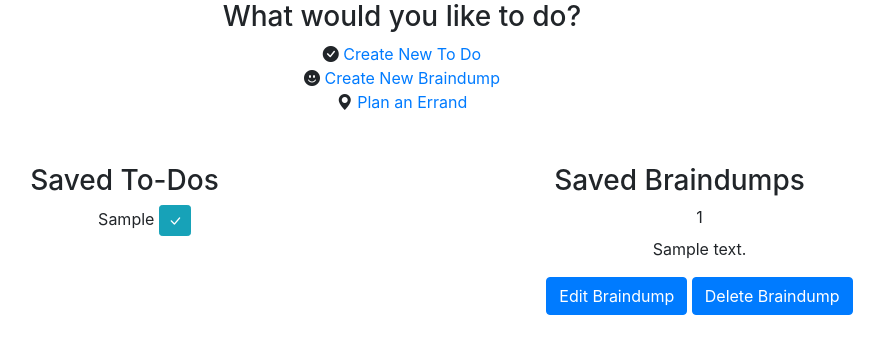
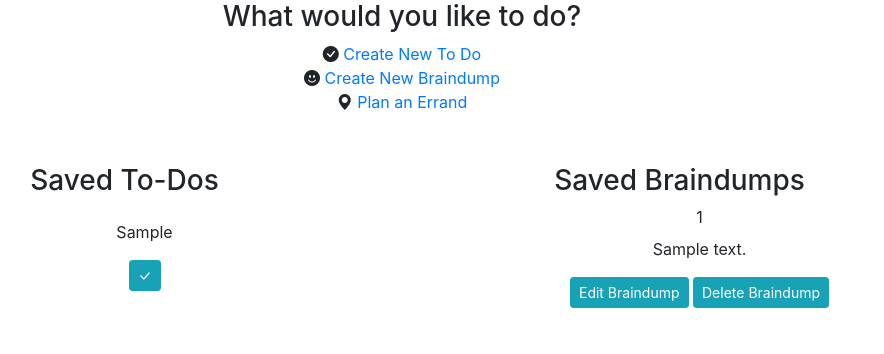
Before and after one commit to alexray113/Get-Organized-App, a Flask app: page /users/1 in a window 1280 px wide. Shown: the part 212-566 px from the top of the page, without its empty margins (238-1122 px from the left). Run offline with Flask 2, Linux system fonts and the light colour scheme; tables that the repository leaves empty hold one stand-in row (values such as "Sample post"); some libraries are stand-ins or nearby versions.

Commit message:
Adjusted to-do checkoff buttons, still needs work

```diff
--- a/static/Css/styles.css
+++ b/static/Css/styles.css
@@ -29,3 +29,12 @@
 .flash-msg {
     background-color: yellow;
 }
+
+#sub-heading-div {
+
+    padding-bottom: 15px;
+}
+
+#list-items {
+    align-items: center;
+}
--- a/templates/user_profile.html
+++ b/templates/user_profile.html
@@ -17,21 +17,25 @@
 <i class="bi bi-emoji-smile-fill"></i> <a href="/braindump">Create New Braindump</a><br>
 <i class="bi bi-geo-alt-fill"></i> <a href="/maps">Plan an Errand</a>
 </div>
-<div class="container text-center">
+<div class="container">
 <div id="main-div" class="row" >
 <div class="col-6">
+  <div id="sub-heading-div">
 <h3>Saved To-Dos</h3>
+  </div>
+  <div id="list-items">
       <ul>
           {% for to_do in user_to_dos %}
         <form action="/delete-to-do" method="POST">
         <span id="delete{{ to_do.to_do_id }}">
-          <span>{{ to_do.to_do_item}}</span>
-          <button type="button" id="{{ to_do.to_do_id }}" class="delete-to-do btn btn-info btn-sm"><i class="bi bi-check-lg"></i></button>
+         <p>{{ to_do.to_do_item}}</p>
+         <button type="button" id="{{ to_do.to_do_id }}" class="delete-to-do btn btn-info btn-sm"><i class="bi bi-check-lg"></i></button>
           <input type="hidden" name="to_do_id" value="{{ to_do.to_do_id }}"></input>
         </span>
         </form>
           {% endfor %}
       </ul>
+    </div>
 </div>
 <div class="col-6">
 <h3>Saved Braindumps</h3>
@@ -42,8 +46,8 @@
       <label>{{ bd.bd_id }}</label>
       <p id="{{ bd.bd_id }}" class="bd-text">{{bd.text_body}}</p>
       <input type="hidden" id="bd_id" name="bd_id" value="{{ bd.bd_id}}"></input>
-      <button type="submit" class="btn btn-primary">Edit Braindump</button>
-      <button class="delete-bd btn btn-primary" id="{{ bd.bd_id }}" type="button">Delete Braindump</button>
+      <button type="submit" class="btn btn-info btn-sm">Edit Braindump</button>
+      <button class="delete-bd btn btn-info btn-sm" id="{{ bd.bd_id }}" type="button">Delete Braindump</button>
     </span>
   </form>
 
```
